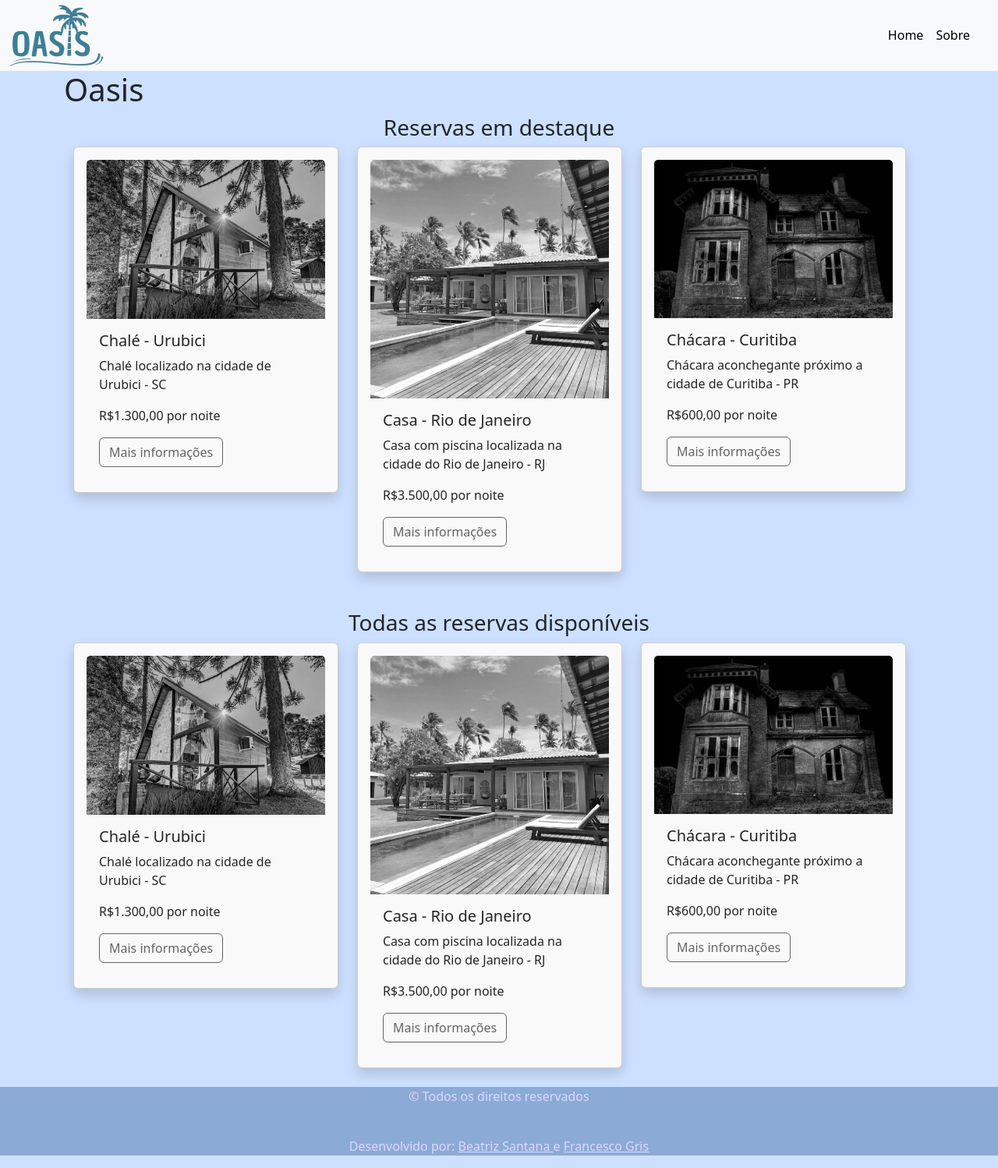
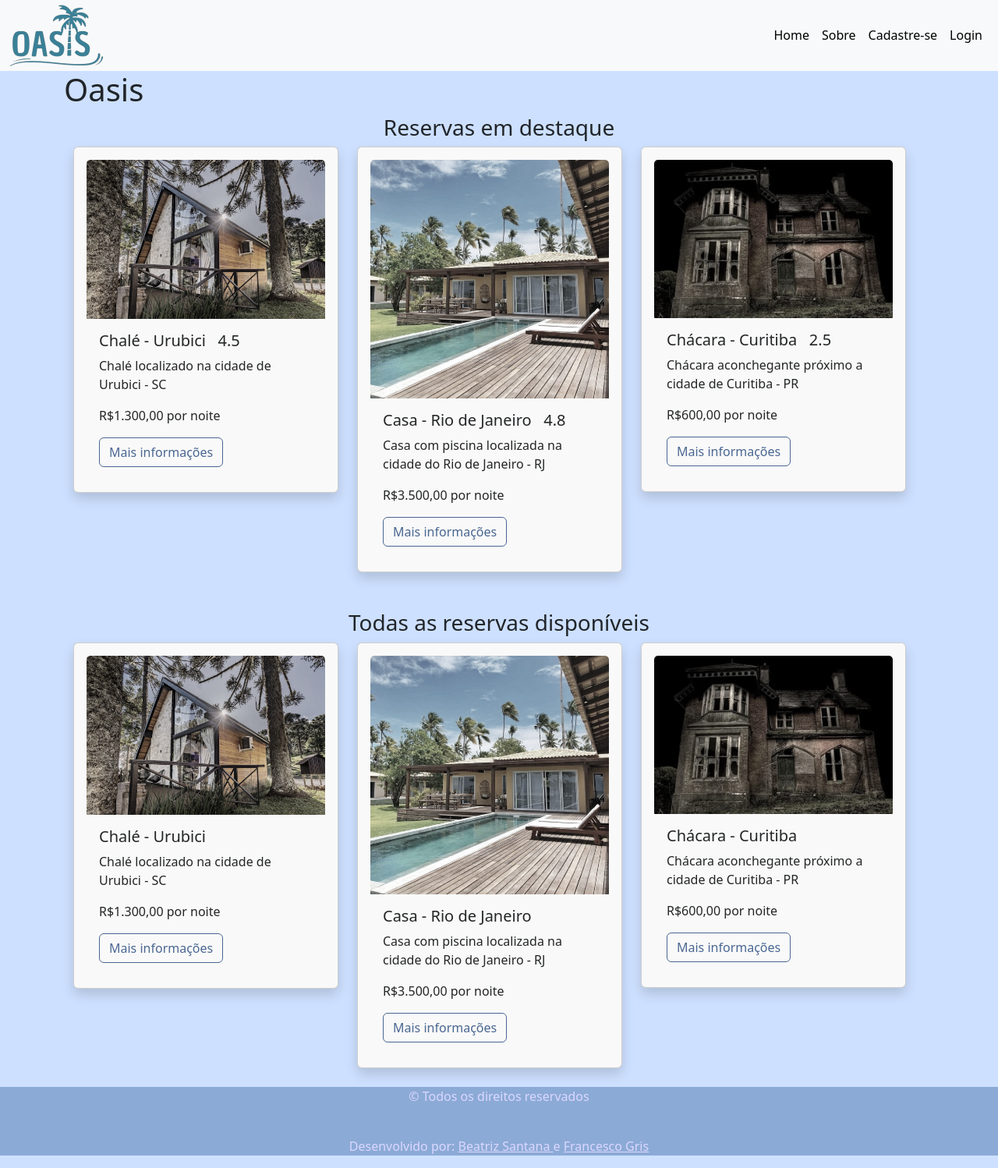
Before and after one commit to bbringsjoy/Oasis, a PHP site: page / in a window 1280 px wide. Shown: the whole page at 78% size. Run offline with PHP 8.4, Linux system fonts and the light colour scheme; some libraries are stand-ins or nearby versions; some web fonts are replaced.

Commit message:
commit avaliacoes

```diff
--- a/array.php
+++ b/array.php
@@ -1,17 +1,17 @@
 <?php
 
 $casas = [
-    ["nome" => "Chalé - Urubici", "descricao" => "Chalé localizado na cidade de Urubici - SC","preco" => "R$1.300,00 por noite", "foto" => "imagens/chalé-urubici.webp"],
-    ["nome" => "Casa - Rio de Janeiro", "descricao" => "Casa com piscina localizada na cidade do Rio de Janeiro - RJ", "preco" => "R$3.500,00 por noite", "foto" => "imagens/casapraia.jpg"],
-    ["nome" => "Chácara - Curitiba", "descricao" => "Chácara aconchegante próximo a cidade de Curitiba - PR", "preco" => "R$600,00 por noite", "foto" => "imagens/chacara.webp"]
+    ["nome" => "Chalé - Urubici", "descricao" => "Chalé localizado na cidade de Urubici - SC","preco" => "R$1.300,00 por noite", "foto" => "imagens/chalé-urubici.webp", "avaliacao" => 4.5],
+    ["nome" => "Casa - Rio de Janeiro", "descricao" => "Casa com piscina localizada na cidade do Rio de Janeiro - RJ", "preco" => "R$3.500,00 por noite", "foto" => "imagens/casapraia.jpg", "avaliacao" => 4.8],
+    ["nome" => "Chácara - Curitiba", "descricao" => "Chácara aconchegante próximo a cidade de Curitiba - PR", "preco" => "R$600,00 por noite", "foto" => "imagens/chacara.webp", "avaliacao" => 2.5]
 
 
 ];
 
 $destaques = [
-    ["nome" => "Chalé - Urubici", "descricao" => "Chalé localizado na cidade de Urubici - SC","preco" => "R$1.300,00 por noite", "foto" => "imagens/chalé-urubici.webp"],
-    ["nome" => "Casa - Rio de Janeiro", "descricao" => "Casa com piscina localizada na cidade do Rio de Janeiro - RJ", "preco" => "R$3.500,00 por noite", "foto" => "imagens/casapraia.jpg"],
-    ["nome" => "Chácara - Curitiba", "descricao" => "Chácara aconchegante próximo a cidade de Curitiba - PR", "preco" => "R$600,00 por noite", "foto" => "imagens/chacara.webp"]
+    ["nome" => "Chalé - Urubici", "descricao" => "Chalé localizado na cidade de Urubici - SC","preco" => "R$1.300,00 por noite", "foto" => "imagens/chalé-urubici.webp","avaliacao" => 4.5],
+    ["nome" => "Casa - Rio de Janeiro", "descricao" => "Casa com piscina localizada na cidade do Rio de Janeiro - RJ", "preco" => "R$3.500,00 por noite", "foto" => "imagens/casapraia.jpg","avaliacao" => 4.8],
+    ["nome" => "Chácara - Curitiba", "descricao" => "Chácara aconchegante próximo a cidade de Curitiba - PR", "preco" => "R$600,00 por noite", "foto" => "imagens/chacara.webp", "avaliacao" => 2.5]
 
 
 ];
--- a/index.php
+++ b/index.php
@@ -40,8 +40,12 @@
                        Sobre</a>
                   </li>
                   <li class="nav-item">
+                    <a class="nav-link active" aria-current="page" href="cadastro">
+                       Cadastre-se</a>
+                  </li>
+                  <li class="nav-item">
                     <a class="nav-link active" aria-current="page" href="login">
-                       </a>
+                       Login</a>
                   </li>
                 </div>
             </div>
--- a/pages/home.php
+++ b/pages/home.php
@@ -8,7 +8,7 @@
                 <div class="card shadow p-3 bg-body-tertiary rounded" style="width: 100%;">
                     <img src="<?= $value['foto'] ?>" class="card-img-top" alt="<?= $value['nome'] ?>">
                     <div class="card-body">
-                        <h5 class="card-title"><?= $value['nome'] ?></h5>
+                        <h5 class="card-title"><?= $value['nome'] ?><i class="fa-solid fa-star"></i><?= $value['avaliacao']?></h5>
                         <p class="card-text"><?= $value['descricao'] ?></p>
                         <p class="card-text"><?= $value['preco'] ?></p>
                         <a href="#" class="btn btn-outline-primary">Mais informações</a>
--- a/style.css
+++ b/style.css
@@ -32,7 +32,7 @@ body{
 .card{
     scale: 1.0;
     transition: all 0.3s;
-    filter: grayscale(100%);
+    filter: grayscale(70%);
     a:hover{
         scale: 1.05;
     }
```
Also changed, not shown: pages/cadastro.php (added).
